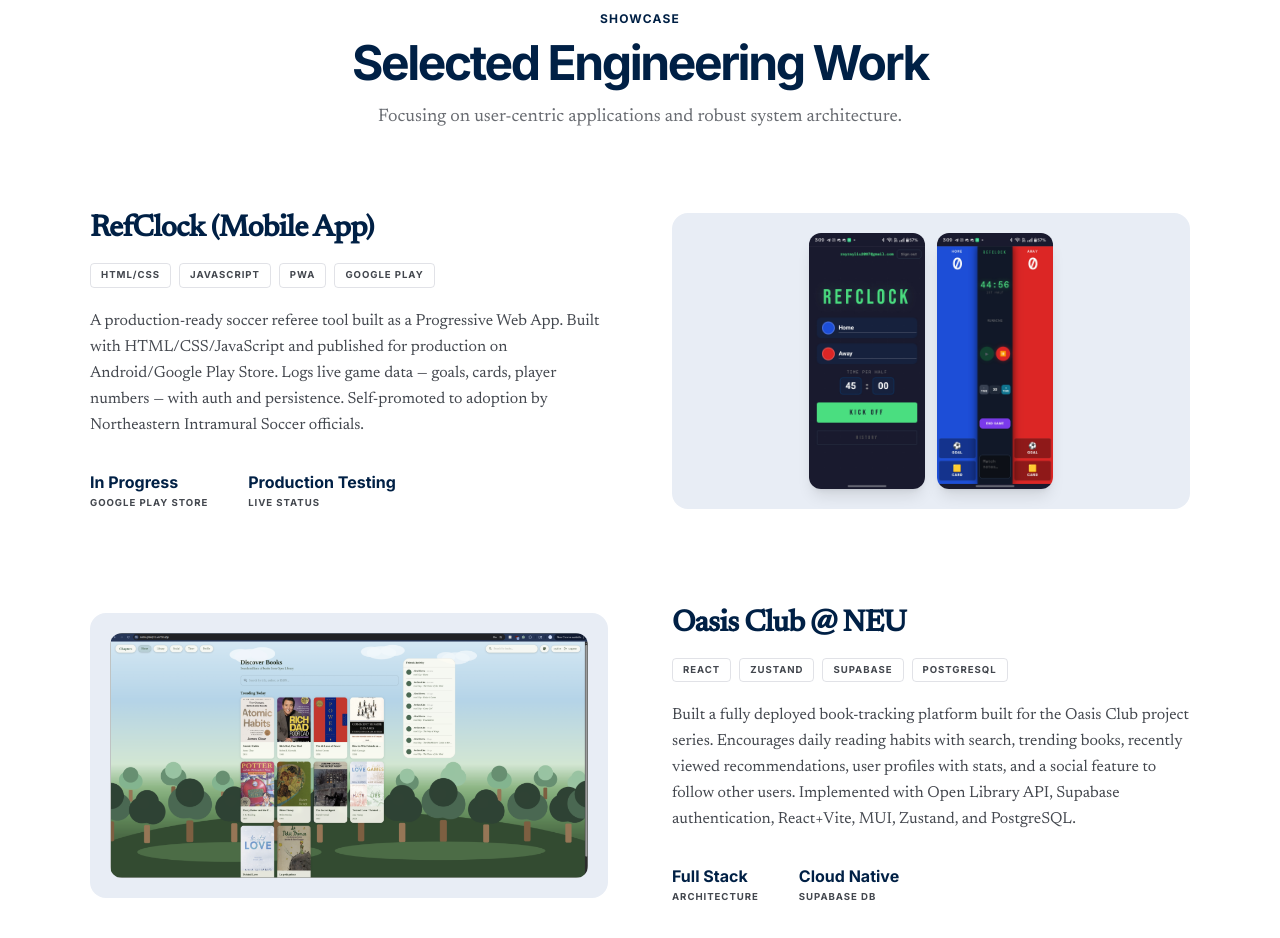
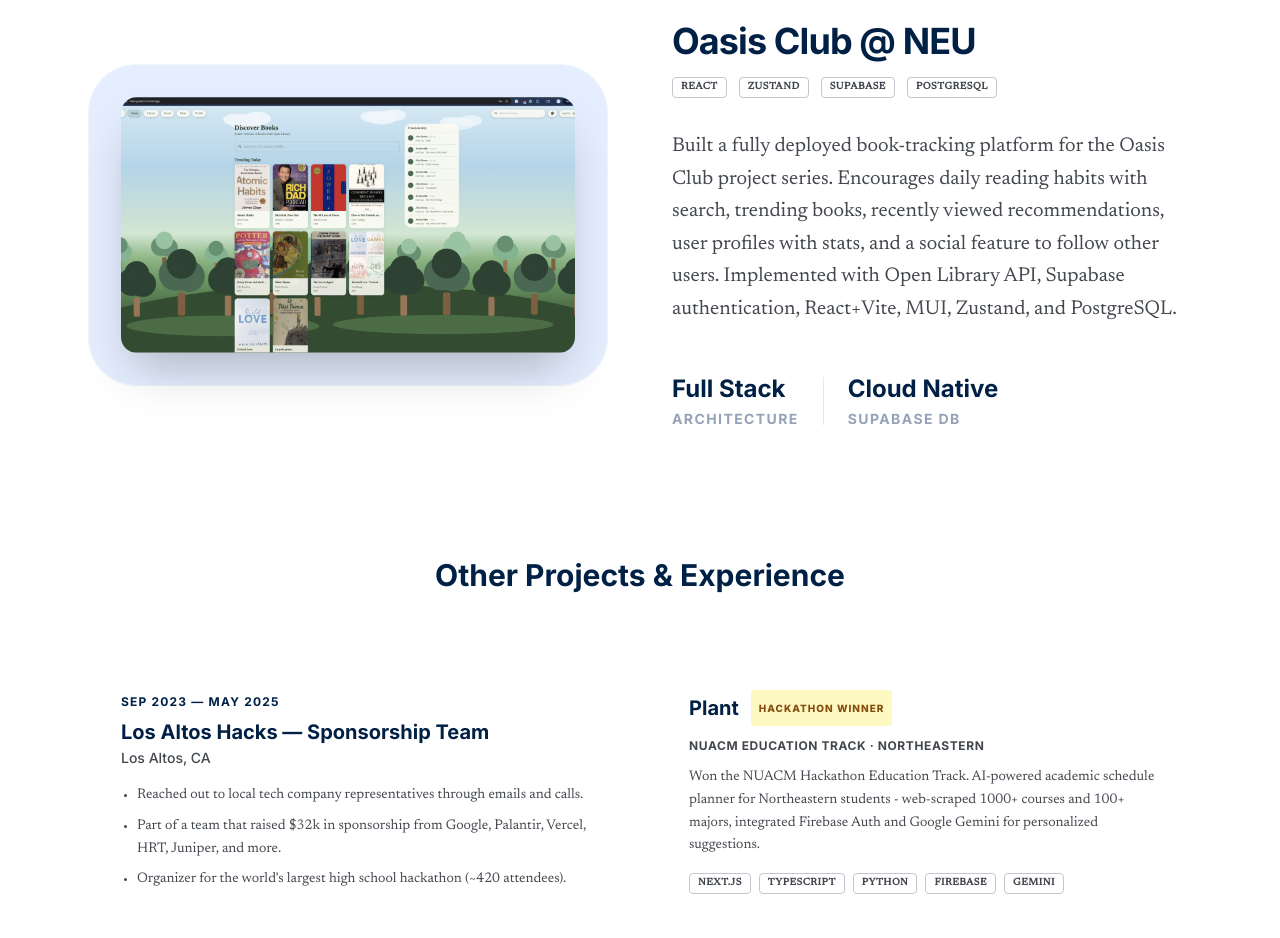
Before and after one commit to raydl18/personal-website, a React (Vite) app: page / in a window 1280 px wide. Shown: the part 1840-2778 px from the top of the page. Built offline with nearby package versions, Linux system fonts and the light colour scheme.

Commit message:
added earlier educations

```diff
--- a/src/sections/SelectedWork.jsx
+++ b/src/sections/SelectedWork.jsx
@@ -2,7 +2,7 @@
 import refclockGame from '../assets/refclock-game.jpg';
 import oasisImg from '../assets/oasis.png';
 
-const projects = [
+const showcaseProjects = [
   {
     title: 'RefClock (Mobile App)',
     tech: ['HTML/CSS', 'JavaScript', 'PWA', 'Google Play'],
@@ -17,12 +17,13 @@
     ],
     screenshots: [refclockSetup, refclockGame],
     imageRight: true,
+    containerBg: 'bg-surface-container-low',
   },
   {
     title: 'Oasis Club @ NEU',
     tech: ['React', 'Zustand', 'Supabase', 'PostgreSQL'],
     description:
-      'Built a fully deployed book-tracking platform built for the Oasis Club project series. ' +
+      'Built a fully deployed book-tracking platform for the Oasis Club project series. ' +
       'Encourages daily reading habits with search, trending books, recently viewed ' +
       'recommendations, user profiles with stats, and a social feature to follow other users. ' +
       'Implemented with Open Library API, Supabase authentication, React+Vite, MUI, Zustand, and PostgreSQL.',
@@ -32,56 +33,153 @@
     ],
     image: oasisImg,
     imageRight: false,
+    containerBg: 'bg-surface-container',
   },
 ];
 
-function ProjectRow({ proj }) {
+const otherItems = [
+  {
+    type: 'experience',
+    title: 'Los Altos Hacks — Sponsorship Team',
+    date: 'SEP 2023 — MAY 2025',
+    org: 'Los Altos, CA',
+    bullets: [
+      'Reached out to local tech company representatives through emails and calls.',
+      'Part of a team that raised $32k in sponsorship from Google, Palantir, Vercel, HRT, Juniper, and more.',
+      "Organizer for the world's largest high school hackathon (~420 attendees).",
+    ],
+    tech: [],
+  },
+  {
+    type: 'project',
+    title: 'Plant',
+    badge: 'Hackathon Winner',
+    badgeGold: true,
+    subtitle: 'NUACM Education Track · Northeastern',
+    description:
+      'Won the NUACM Hackathon Education Track. AI-powered academic schedule planner for ' +
+      'Northeastern students - web-scraped 1000+ courses and 100+ majors, integrated Firebase Auth and ' +
+      'Google Gemini for personalized suggestions.',
+    tech: ['Next.js', 'TypeScript', 'Python', 'Firebase', 'Gemini'],
+  },
+  {
+    type: 'project',
+    title: 'ML Essentials Bootcamp',
+    subtitle: 'KHOURY ODYSSEY CERTIFICATE  |  AI CLUB @ NORTHEASTERN',
+    subtitleBlue: true,
+    description:
+      'Implemented linear regression (OLS/Gradient Descent) on Spotify data, PCA from ' +
+      'scratch on wine dataset, K-means from scratch, and an MLP Neural Network with ' +
+      'backpropagation, dropout, and mini-batch SGD — 86.5% test accuracy.',
+    tech: ['Python', 'Matplotlib', 'NumPy'],
+  },
+  {
+    type: 'project',
+    title: 'Evacuation Simulation',
+    subtitle: 'NU AI Club Hackathon',
+    description:
+      'Designed and implemented an evacuation simulation using React, TypeScript, and ' +
+      'Leaflet for the frontend, modeling human agents during emergency scenarios. ' +
+      'Developed efficient algorithms to help city planners identify key congestion points.',
+    tech: ['React/TS', 'Leaflet', 'Spring Boot'],
+  },
+  {
+    type: 'experience',
+    title: 'Fremont Youth Soccer Club — Soccer Referee',
+    date: 'OCT 2021 — PRESENT',
+    bullets: [
+      '6 years certified with the California North State Referee Committee.',
+      '150+ hours referring youth & adult soccer games as Assistant and Center Referee.',
+      'Enforcing game fairness and managing tensions in high-pressure situations.',
+    ],
+    tech: [],
+  },
+  {
+    type: 'project',
+    title: 'Dragon Boat Seating',
+    subtitle: 'Personal Project',
+    description:
+      'Spring Boot MVC app with drag-and-drop boat layout visualization for managing ' +
+      "paddler rosters. Supports CSV import/export for paddler data.",
+    tech: ['Java', 'Spring Boot', 'PostgreSQL', 'JavaScript'],
+  },
+  {
+    type: 'experience',
+    title: 'Northeastern University — Soccer Referee',
+    date: 'JAN 2026 — PRESENT',
+    org: 'Boston, MA',
+    bullets: [
+      'Intramural Official for recreational soccer.',
+    ],
+    tech: [],
+  },
+  {
+    type: 'project',
+    title: 'Elevator Simulation (Java / OOP)',
+    subtitle: 'Academic Project',
+    description:
+      'Developed a comprehensive elevator management simulation in Java, utilizing ' +
+      'Object-Oriented Design principles and Finite State Machines to model complex system interactions. ' +
+      'Engineered efficient scheduling algorithms to minimize passenger wait times ' +
+      'and optimize elevator movement within a multi-floor building.',
+    tech: ['Java', 'OOP', 'Finite State Machines'],
+  },
+];
+
+function ShowcaseRow({ proj }) {
   const imageEl = proj.screenshots ? (
-    <div className="rounded-2xl overflow-hidden bg-[#e8edf5] p-5 flex items-center justify-center gap-3">
+    <div className={`${proj.containerBg} p-8 rounded-[3rem] border border-slate-100 hover-lift group overflow-hidden`}>
+      <div className="flex gap-6 overflow-x-auto scrollbar-hide snap-x py-4">
         {proj.screenshots.map((src, i) => (
           <img
             key={i}
             src={src}
             alt={`${proj.title} screenshot ${i + 1}`}
-          className="h-64 w-auto rounded-xl shadow-lg object-contain"
+            className="h-96 rounded-2xl shadow-2xl snap-center object-contain transform group-hover:scale-105 transition-transform duration-700"
           />
         ))}
       </div>
+    </div>
   ) : (
-    <div className="rounded-2xl overflow-hidden bg-[#e8edf5] p-5 flex items-center justify-center">
+    <div className={`${proj.containerBg} p-8 rounded-[3rem] border border-slate-100 hover-lift group`}>
+      <div className="relative aspect-video rounded-2xl overflow-hidden shadow-2xl">
         <img
           src={proj.image}
           alt={proj.title}
-        className="w-full h-auto rounded-xl object-cover"
+          className="w-full h-full object-cover transform group-hover:scale-110 transition-transform duration-1000"
         />
+        <div className="absolute inset-0 bg-primary/20 opacity-0 group-hover:opacity-100 transition-opacity flex items-center justify-center">
+          <span className="px-6 py-3 bg-white text-primary font-inter font-bold rounded-full shadow-lg">
+            View Details
+          </span>
+        </div>
+      </div>
     </div>
   );
 
   const textEl = (
-    <div>
-      <h3 className="font-newsreader text-3xl font-bold text-primary mb-4 tracking-tight">
-        {proj.title}
-      </h3>
-      <div className="flex flex-wrap gap-2 mb-5">
+    <div className="space-y-8">
+      <div className="space-y-4">
+        <h3 className="font-inter font-bold text-4xl text-primary tracking-tight">{proj.title}</h3>
+        <div className="flex flex-wrap gap-3">
           {proj.tech.map((t) => (
-          <span
-            key={t}
-            className="font-inter font-bold text-[0.6rem] text-on-surface-variant uppercase tracking-widest border border-outline-variant/50 px-2.5 py-1 rounded"
-          >
-            {t}
-          </span>
+            <span key={t} className="tech-tag">{t}</span>
           ))}
         </div>
-      <p className="font-newsreader text-base text-on-surface-variant leading-relaxed mb-8">
+      </div>
+      <p className="font-newsreader text-xl text-on-surface-variant leading-relaxed">
         {proj.description}
       </p>
-      <div className="flex gap-10">
-        {proj.stats.map((s) => (
-          <div key={s.label}>
-            <p className="font-inter font-bold text-primary text-base">{s.label}</p>
-            <p className="font-inter font-bold text-[0.6rem] text-on-surface-variant uppercase tracking-widest mt-0.5">
+      <div className="pt-4 flex gap-6 items-center">
+        {proj.stats.map((s, i) => (
+          <div key={s.label} className="flex gap-6 items-center">
+            {i > 0 && <div className="w-px h-12 bg-slate-200" />}
+            <div className="flex flex-col">
+              <span className="font-inter font-bold text-primary text-2xl">{s.label}</span>
+              <span className="font-inter font-bold text-slate-400 text-sm uppercase tracking-widest mt-1">
                 {s.sub}
-            </p>
+              </span>
+            </div>
           </div>
         ))}
       </div>
@@ -89,16 +187,67 @@
   );
 
   return (
-    <div className="grid md:grid-cols-2 gap-12 md:gap-16 items-center">
+    <div className="grid lg:grid-cols-2 gap-16 items-center">
       {proj.imageRight ? (
         <>
-          <div>{textEl}</div>
-          <div>{imageEl}</div>
+          <div className="order-2 lg:order-1">{textEl}</div>
+          <div className="order-1 lg:order-2">{imageEl}</div>
         </>
       ) : (
         <>
-          <div className="order-2 md:order-1">{imageEl}</div>
-          <div className="order-1 md:order-2">{textEl}</div>
+          <div className="lg:order-2">{textEl}</div>
+          <div className="lg:order-1">{imageEl}</div>
+        </>
+      )}
+    </div>
+  );
+}
+
+function OtherCard({ item }) {
+  return (
+    <div className="p-8 glass-card border border-slate-100 rounded-2xl hover-lift">
+      {item.type === 'experience' ? (
+        <>
+          <div className="mb-4">
+            <span className="font-inter text-xs font-bold text-primary uppercase tracking-widest">
+              {item.date}
+            </span>
+            <h4 className="font-inter text-xl font-bold text-primary mt-1">{item.title}</h4>
+            {item.org && (
+              <p className="font-inter text-on-surface-variant text-sm font-medium mt-0.5">{item.org}</p>
+            )}
+          </div>
+          <ul className="list-disc list-outside ml-4 space-y-2 text-on-surface-variant text-sm leading-relaxed font-newsreader">
+            {item.bullets.map((b, i) => <li key={i}>{b}</li>)}
+          </ul>
+        </>
+      ) : (
+        <>
+          <h4 className="font-inter text-xl font-bold text-primary mb-3 flex items-center gap-3 flex-wrap">
+            {item.title}
+            {item.badge && (
+              <span className={`px-2 py-1 font-inter text-[10px] font-black tracking-widest rounded uppercase ${
+                item.badgeGold
+                  ? 'bg-yellow-100 text-yellow-800'
+                  : 'bg-surface-container-low text-on-surface-variant'
+              }`}>
+                {item.badge}
+              </span>
+            )}
+          </h4>
+          {item.subtitle && (
+            <p className={`font-inter text-xs font-bold uppercase tracking-wider mb-3 ${
+              item.subtitleBlue ? 'text-secondary' : 'text-on-surface-variant'
+            }`}>
+              {item.subtitle}
+            </p>
+          )}
+          <p className="font-newsreader text-on-surface-variant text-sm leading-relaxed mb-4">
+            {item.description}
+          </p>
+          <div className="flex flex-wrap gap-2">
+            {item.tech.map((t) => <span key={t} className="tech-tag">{t}</span>)}
+          </div>
         </>
       )}
     </div>
@@ -107,25 +256,40 @@
 
 export default function SelectedWork() {
   return (
-    <section id="work" className="py-24 md:py-32 px-6 bg-white">
-      <div className="max-w-container mx-auto">
-        <div className="text-center mb-20">
-          <p className="font-inter text-xs font-bold text-primary uppercase tracking-widest mb-3">
+    <section id="projects" className="py-32 bg-white">
+      <div className="max-w-[1200px] mx-auto px-6 md:px-12">
+
+        <div className="mb-20 text-center max-w-2xl mx-auto">
+          <span className="font-inter text-xs font-bold text-primary uppercase tracking-[0.4em]">
             Showcase
-          </p>
-          <h2 className="font-inter text-4xl md:text-5xl font-bold text-primary tracking-tighter mb-4">
+          </span>
+          <h2 className="font-inter font-bold text-5xl text-primary mt-6 tracking-tighter">
             Selected Engineering Work
           </h2>
-          <p className="font-newsreader text-lg text-on-surface-variant max-w-xl mx-auto opacity-80">
+          <p className="font-newsreader mt-6 text-on-surface-variant text-lg">
             Focusing on user-centric applications and robust system architecture.
           </p>
         </div>
 
-        <div className="flex flex-col gap-24">
-          {projects.map((proj) => (
-            <ProjectRow key={proj.title} proj={proj} />
+        <div className="space-y-32">
+          {showcaseProjects.map((proj) => (
+            <ShowcaseRow key={proj.title} proj={proj} />
           ))}
         </div>
+
+        <div className="mt-32">
+          <div className="mb-16 text-center">
+            <h3 className="font-inter font-bold text-3xl text-primary">
+              Other Projects &amp; Experience
+            </h3>
+          </div>
+          <div className="grid md:grid-cols-2 gap-8">
+            {otherItems.map((item, i) => (
+              <OtherCard key={i} item={item} />
+            ))}
+          </div>
+        </div>
+
       </div>
     </section>
   );
--- a/src/sections/Skills.jsx
+++ b/src/sections/Skills.jsx
@@ -1,61 +1,62 @@
-const skillGroups = [
-  {
-    category: 'Languages',
-    icon: 'code',
-    skills: ['Java', 'Python', 'JavaScript', 'TypeScript', 'C/C++', 'HTML/CSS', 'SQL'],
-  },
-  {
-    category: 'Frontend',
-    icon: 'web',
-    skills: ['React', 'Next.js', 'Vite', 'Material UI', 'Leaflet', 'Zustand'],
-  },
-  {
-    category: 'Backend & DB',
-    icon: 'storage',
-    skills: ['Spring Boot', 'PostgreSQL', 'Supabase', 'Firebase'],
-  },
-  {
-    category: 'ML & Data',
-    icon: 'psychology',
-    skills: ['NumPy', 'Pandas', 'Matplotlib', 'Linear Regression', 'Neural Networks', 'PCA', 'K-means'],
-  },
-  {
-    category: 'Tools',
-    icon: 'build',
-    skills: ['Git', 'VS Code', 'Gradle', 'Linux/Ubuntu'],
-  },
+const languages = ['Java', 'Python', 'JavaScript', 'TypeScript', 'C/C++', 'HTML/CSS', 'SQL'];
+
+const tools = [
+  'Spring Boot', 'React', 'Next.js', 'Supabase', 'PostgreSQL',
+  'Firebase', 'NumPy', 'Pandas', 'Matplotlib', 'Git', 'Linux/Ubuntu',
 ];
 
 export default function Skills() {
   return (
-    <section id="skills" className="py-24 md:py-32 px-6 bg-white">
-      <div className="max-w-container mx-auto">
-        <p className="font-inter text-xs font-bold text-primary uppercase tracking-widest mb-2">Tooling</p>
-        <h2 className="font-inter text-4xl md:text-5xl font-bold text-primary tracking-tighter mb-16">
-          Technical Proficiency
-        </h2>
+    <section id="skills" className="py-32 bg-slate-50 blueprint-grid">
+      <div className="max-w-[1100px] mx-auto px-6 md:px-12">
+        <div className="grid md:grid-cols-12 gap-20">
 
-        <div className="border border-outline-variant/30 rounded-xl overflow-hidden">
-          {skillGroups.map((group, i) => (
-            <div
-              key={group.category}
-              className={`flex items-start gap-6 px-6 py-5 flex-wrap sm:flex-nowrap${
-                i < skillGroups.length - 1 ? ' border-b border-outline-variant/30' : ''
-              }`}
-            >
-              <div className="flex items-center gap-2 min-w-[130px] pt-0.5">
-                <span className="material-symbols-outlined text-primary text-[18px]">{group.icon}</span>
-                <span className="font-inter font-bold text-[0.78rem] text-primary tracking-wide">
-                  {group.category}
-                </span>
-              </div>
-              <div className="flex flex-wrap gap-1.5">
-                {group.skills.map((s) => (
-                  <span key={s} className="tech-tag">{s}</span>
+          <div className="md:col-span-4">
+            <span className="font-inter text-xs font-bold text-outline uppercase tracking-[0.25em]">
+              Toolkit
+            </span>
+            <h2 className="font-inter font-bold text-4xl text-primary mt-6">
+              Technical Proficiency
+            </h2>
+            <p className="font-newsreader text-on-surface-variant mt-8 text-lg leading-relaxed">
+              Built on a foundation of low-level fundamentals, now specialized in building
+              modern cloud-native applications.
+            </p>
+          </div>
+
+          <div className="md:col-span-8 grid gap-12">
+            <div className="space-y-6">
+              <h4 className="font-inter font-bold text-xs text-primary uppercase tracking-widest border-b border-slate-200 pb-3">
+                Languages
+              </h4>
+              <div className="flex flex-wrap gap-4">
+                {languages.map((s) => (
+                  <span
+                    key={s}
+                    className="px-5 py-2.5 bg-white border border-slate-100 text-slate-800 font-inter font-bold text-sm rounded-xl hover-lift shadow-sm"
+                  >
+                    {s}
+                  </span>
                 ))}
               </div>
             </div>
-          ))}
+            <div className="space-y-6">
+              <h4 className="font-inter font-bold text-xs text-primary uppercase tracking-widest border-b border-slate-200 pb-3">
+                Tools &amp; Libs
+              </h4>
+              <div className="flex flex-wrap gap-4">
+                {tools.map((s) => (
+                  <span
+                    key={s}
+                    className="px-5 py-2.5 bg-white border border-slate-100 text-slate-800 font-inter font-bold text-sm rounded-xl hover-lift shadow-sm"
+                  >
+                    {s}
+                  </span>
+                ))}
+              </div>
+            </div>
+          </div>
+
         </div>
       </div>
     </section>
```
Also changed, not shown: src/App.jsx (+4 -6 lines), src/components/Footer.jsx (added, +38 -0 lines), src/components/Navbar.jsx (+6 -9 lines), src/sections/AcademicRecord.jsx (+80 -63 lines), src/sections/Contact.jsx (+26 -22 lines). Lines whose indentation alone changed are shown as unchanged.
